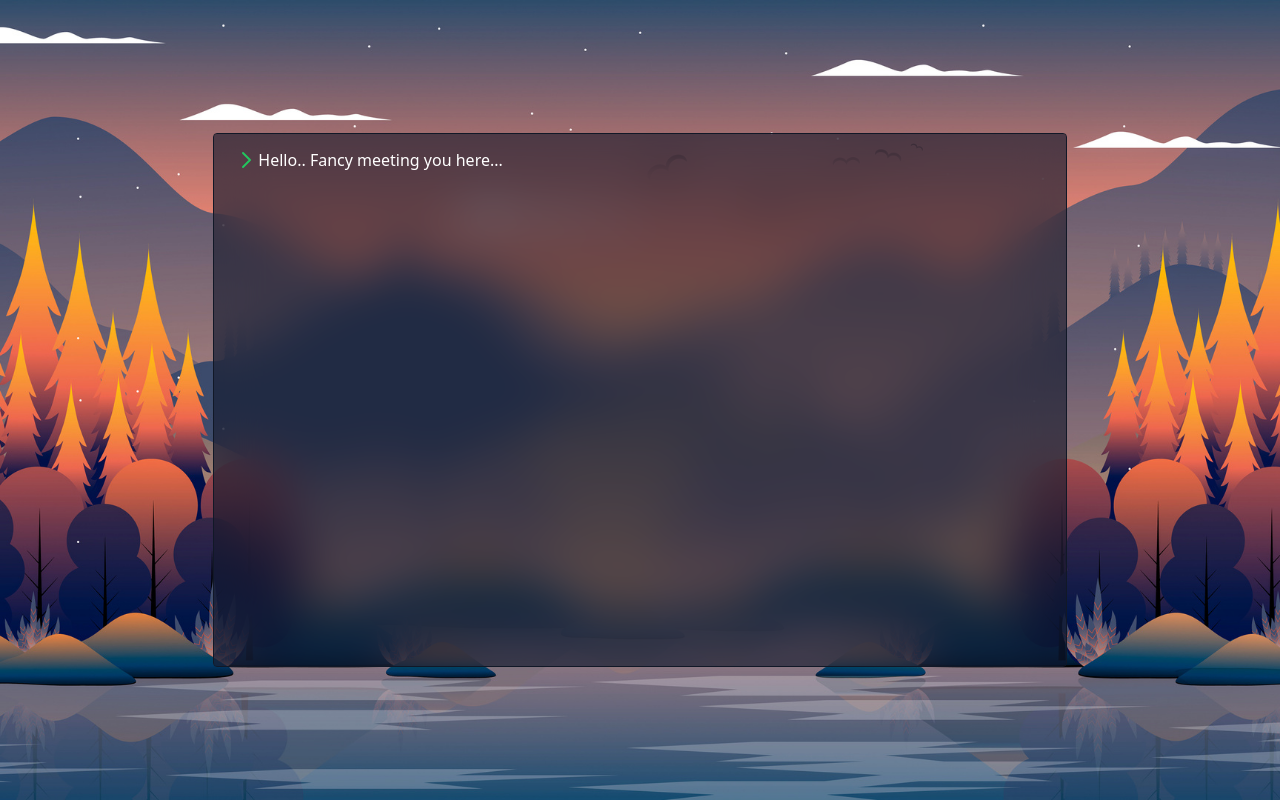
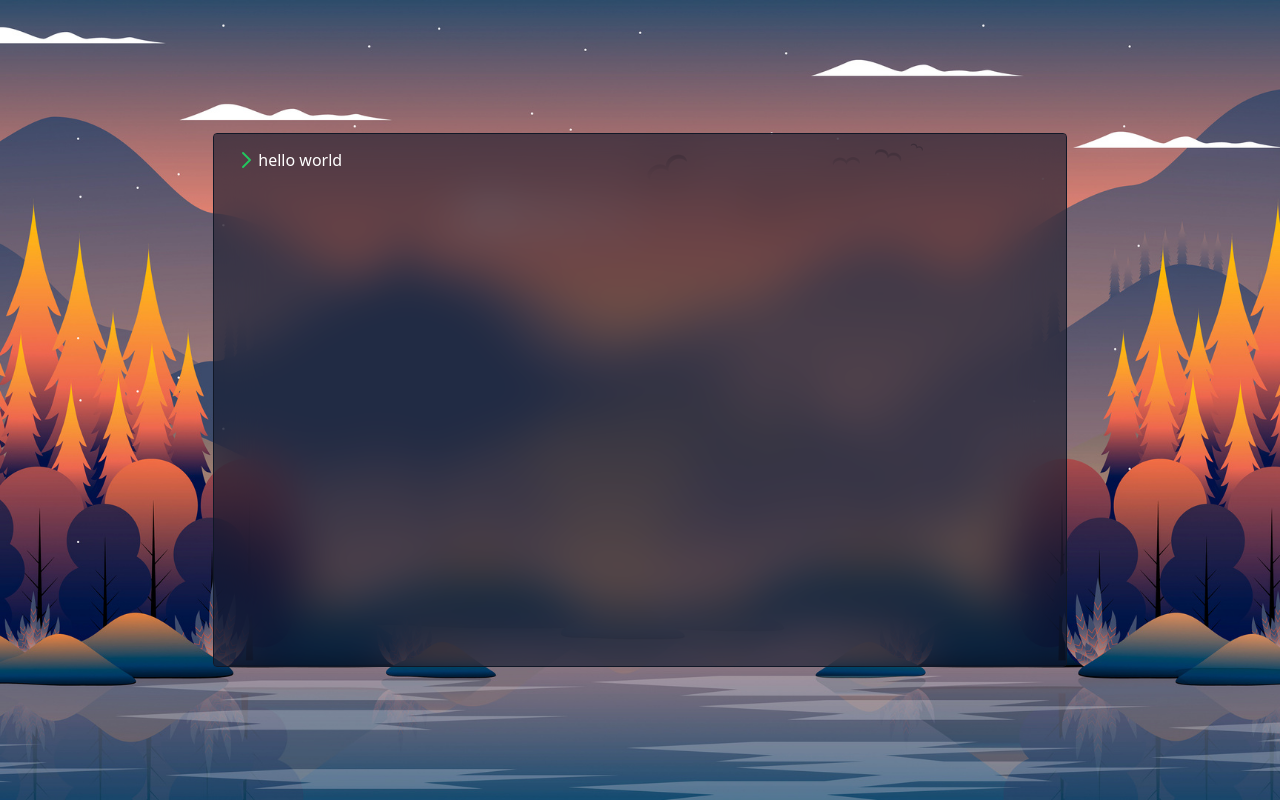
Before and after one commit to J-Grizz/personal-website-2, a React (Create React App) app: page / in a window 1280 px wide. Built offline with nearby package versions, Linux system fonts and the light colour scheme.

Commit message:
typing effect for terminal

```diff
--- a/src/components/Terminal/Terminal.tsx
+++ b/src/components/Terminal/Terminal.tsx
@@ -3,13 +3,21 @@ import { Transition } from '@headlessui/react'
 
 const Terminal: FC = () => {
   const [isShowing, setIsShowing] = useState(true)
+  const [introText, setIntroText] = useState('')
+
   useEffect(() => {
-    const intervalId = setInterval(() => {
+    setInterval(() => {
       setIsShowing((isShowing) => !isShowing)
     }, 1000)
 
-    return () => clearInterval(intervalId)
+    const text = 'hello world'
+    for (let i = 0; i < text.length; i++) {
+      setTimeout(() => {
+        setIntroText((introText) => introText + text[i])
+      }, 100 * i)
+    }
   }, [])
+
   return (
     <div className="w-2/3 h-2/3 p-5 flex items-start justify-start bg-clip-padding bg-slate-900 backdrop-filter backdrop-blur-xl bg-opacity-60 border border-gray-900 rounded">
       <div className="flex items-center h-3">
@@ -24,7 +32,7 @@ const Terminal: FC = () => {
           <path strokeLinecap="round" strokeLinejoin="round" d="M9 5l7 7-7 7" />
         </svg>
 
-		<p className='text-white'>Hello.. Fancy meeting you here...</p>
+        <p className="text-white">{introText}</p>
 
         <Transition
           show={isShowing}
```
